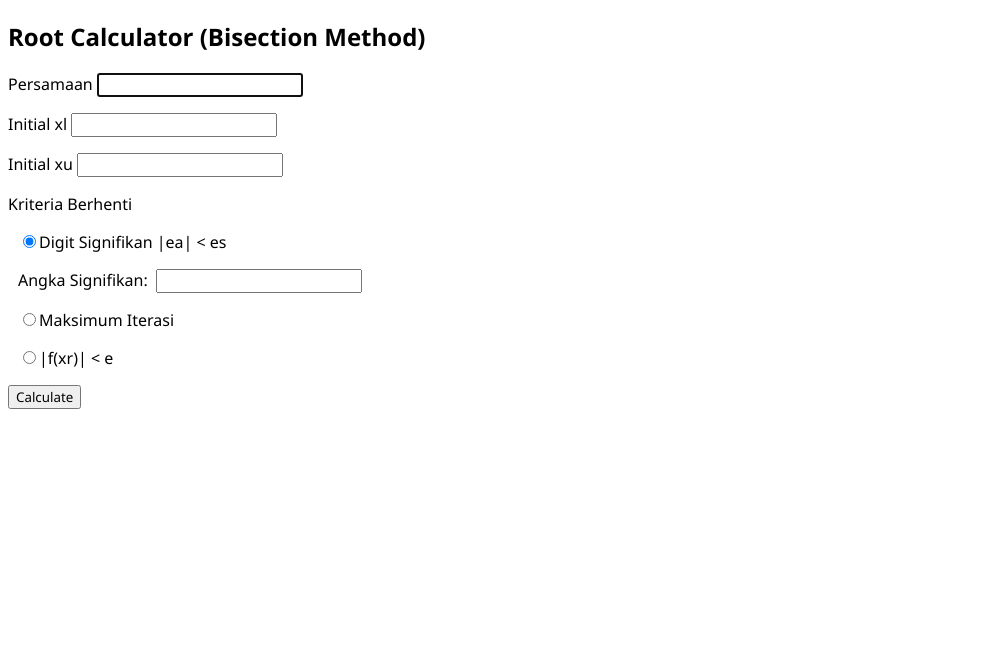
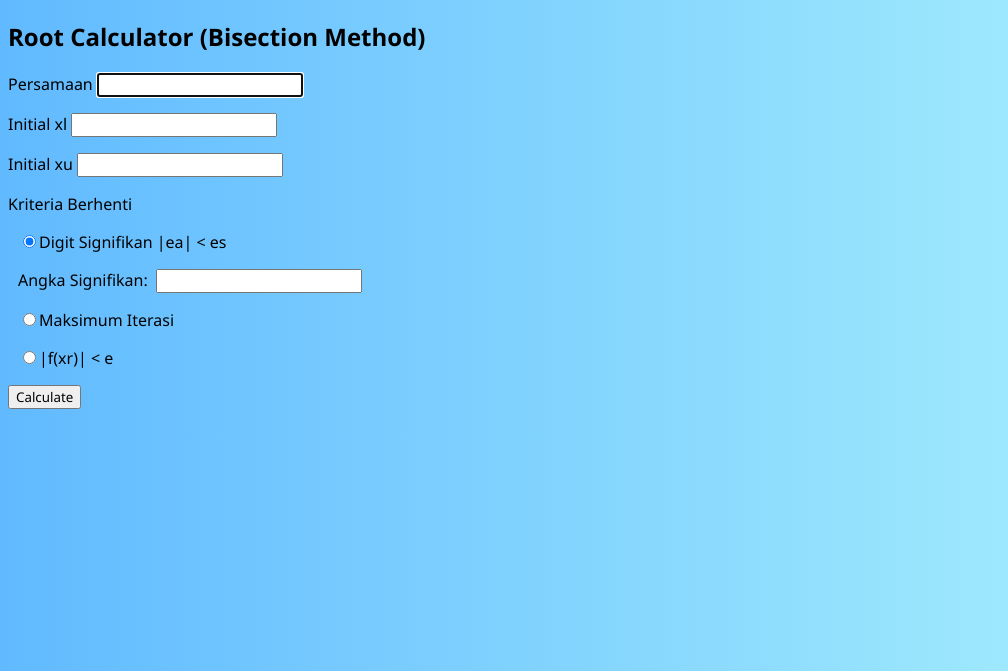
Before and after one commit to christopherevan/nummeth, a PHP site: page / in a window 1280 px wide. Shown: the top 671 px of the page, without its empty margins (0-1008 px from the left). Run offline with PHP 8.4, Linux system fonts and the light colour scheme; some libraries are stand-ins or nearby versions.

Commit message:
Update index.php

```diff
--- a/index.php
+++ b/index.php
@@ -8,6 +8,9 @@
     <style>
         * {
             font-family: 'Segoe UI', Tahoma, Geneva, Verdana, sans-serif;
+        }
+        body{
+            background: linear-gradient(90deg, rgba(97,186,255,1) 0%, rgba(166,239,253,1) 90.1%);
         }
         table, th, td {
             border: 1px solid black;
```
